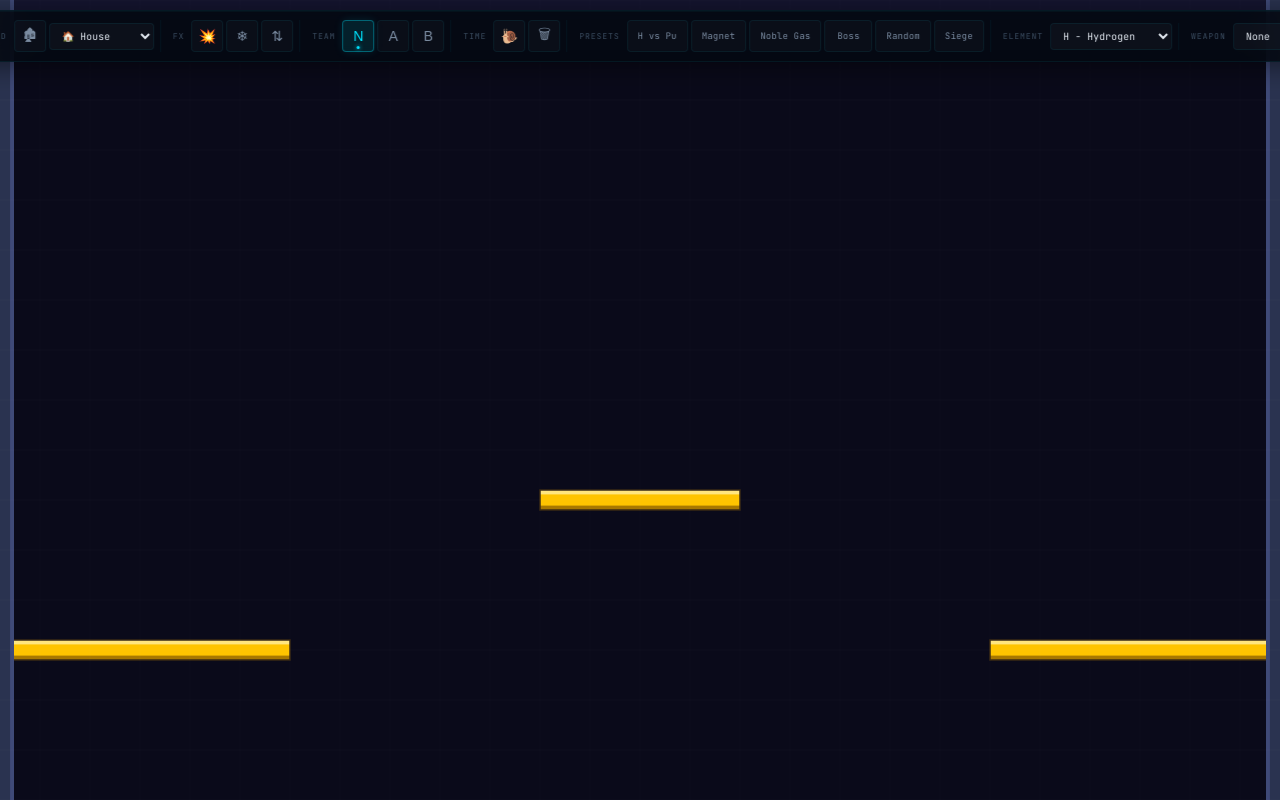
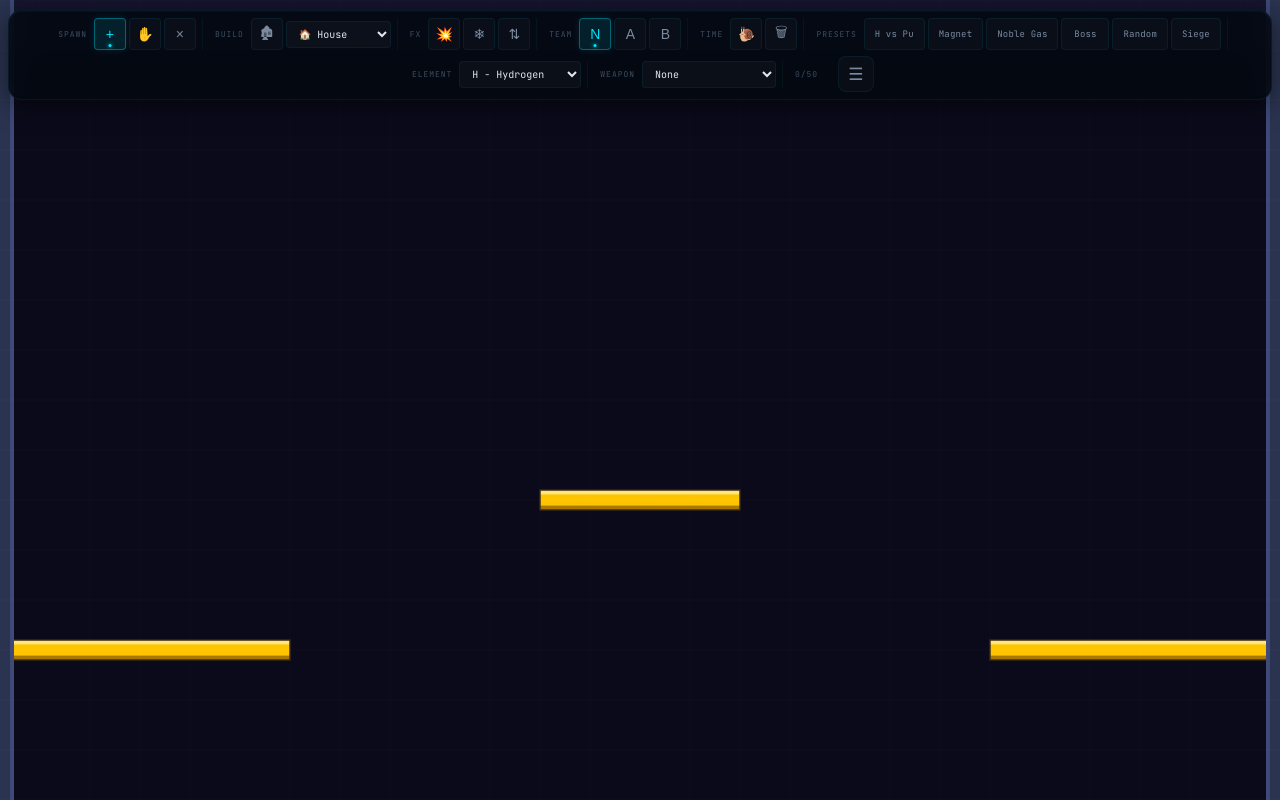
Before and after one commit to trevoraspencer/element-shooter, a website: page index.html in a window 1280 px wide. Both pictures are taken after a click on the button "SANDBOX MODE". Drawn offline with nearby package versions, Linux system fonts and the light colour scheme.

Commit message:
Keep sandbox toolbar within viewport

```diff
--- a/css/style.css
+++ b/css/style.css
@@ -824,6 +824,7 @@ body.reduced-motion *::after {
     left: 50%;
     transform: translateX(-50%);
     z-index: 50;
+    max-width: calc(100vw - 16px);
     background: rgba(4, 8, 16, 0.88);
     border: 1px solid var(--border);
     border-radius: var(--radius-lg);
@@ -958,6 +959,7 @@ body.reduced-motion *::after {
 #sandbox-weapon-select,
 #sandbox-structure-select {
     font-family: var(--font-mono);
+    max-width: min(180px, 28vw);
     background: rgba(255, 255, 255, 0.03);
     border: 1px solid var(--border);
     color: var(--text-1);
@@ -1317,6 +1319,19 @@ body.reduced-motion *::after {
 }
 
 /* === RESPONSIVE === */
+@media (max-width: 1460px) {
+    #sandbox-toolbar {
+        left: 8px;
+        right: 8px;
+        transform: none;
+        max-width: none;
+        max-height: 45vh;
+        justify-content: center;
+        flex-wrap: wrap;
+        overflow-y: auto;
+    }
+}
+
 @media (max-width: 760px) {
     .menu-content {
         width: min(100% - 32px, 420px);
```
